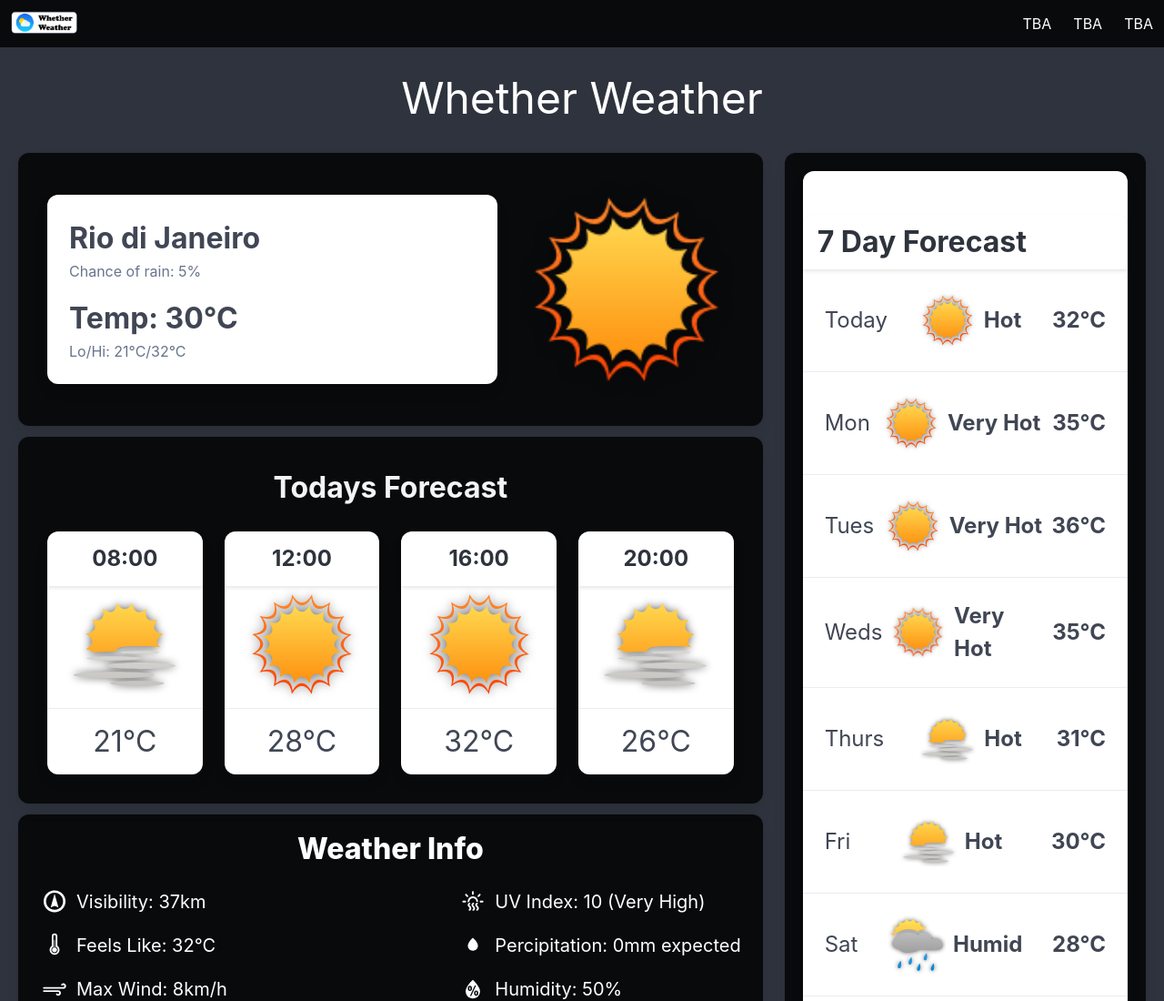
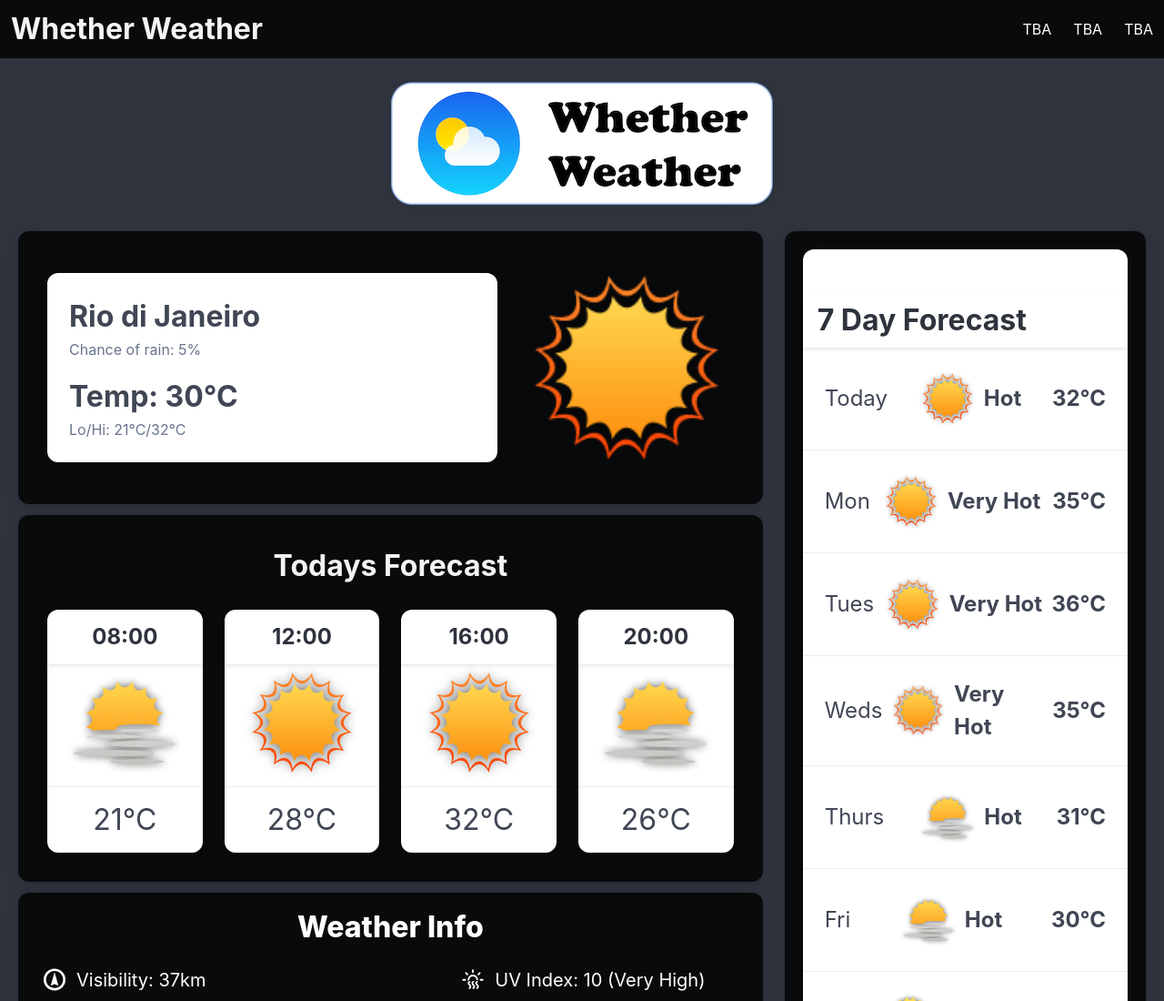
Before and after one commit to AdamMcCarthyCS/web-dev-1-assignment-2, an Eleventy site: page pages/rio.html in a window 1280 px wide. Shown: the top 1100 px of the page at 91% size. Built offline with nearby package versions, Linux system fonts and the light colour scheme; Eleventy itself is replaced by a stand-in of ours; files that its build step writes are made by us from their sources.

Commit message:
feat(brand, page-title): swap brand logo and page title

```diff
--- a/pages/rio.html
+++ b/pages/rio.html
@@ -13,7 +13,7 @@
     <nav class="navbar is-dark has-background-black">
         <div class="navbar-brand">
             <a href="" class="navbar-item brand-logo is-dark">
-                <img src="/assets/images/logo-with-text.png" alt="Logo with text whether weather">
+                <p class="is-size-3 has-text-weight-bold">Whether Weather</p>
             </a>
 
             <span class="navbar-burger has-background-black" data-target="navbarMenu" aria-expanded="false">
@@ -34,9 +34,12 @@
 
     <!-- START MAIN-->
      <main class="columns is-multiline box has-background-grey-darker is-centered">
-        <header class="column is-12 has-text-centered has-text-white">
-            <h1 id="page-heading"class="is-size-1">Whether Weather</h1>
+
+        <!-- START HEADER -->
+        <header class="column is-12 is-flex is-justify-content-center">
+            <img src="/assets/images/main-logo-ww.png" alt="Whether Weather">
         </header>
+        <!-- END HEADER -->
 
         <!-- START LEFT PANEL -->
 
```
Also changed, not shown: assets/images/main-logo-ww.png (added).
